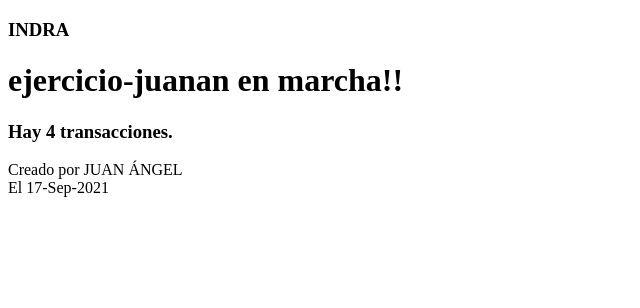
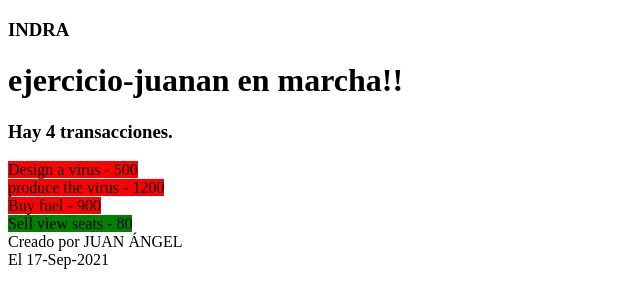
Before and after one commit to CAS-indra/ejercicio-juanan, an Angular app: page / in a window 1280 px wide. Shown: the top 308 px of the page, without its empty margins (0-640 px from the left). Built offline with nearby package versions, Linux system fonts and the light colour scheme.

Commit message:
Distinción entre gastos e ingresos con colores.

```diff
--- a/src/app/app.component.html
+++ b/src/app/app.component.html
@@ -3,5 +3,11 @@
 
 <h3> Hay {{ transacciones.length }} transacciones. </h3>
 
+<div *ngFor="let transaccion of transacciones">
+  <span [ngClass]="{ 'spent': transaccion.kind=='spent', 'income': transaccion.kind=='income' }">
+    {{ transaccion.name }} - {{ transaccion.amount }}
+  </span>
+</div>
+
 <router-outlet></router-outlet>
 <app-pie></app-pie>
--- a/src/app/app.component.scss
+++ b/src/app/app.component.scss
@@ -0,0 +1,7 @@
+.income {
+  background-color: green;
+}
+
+.spent {
+  background-color: red;
+}
```
